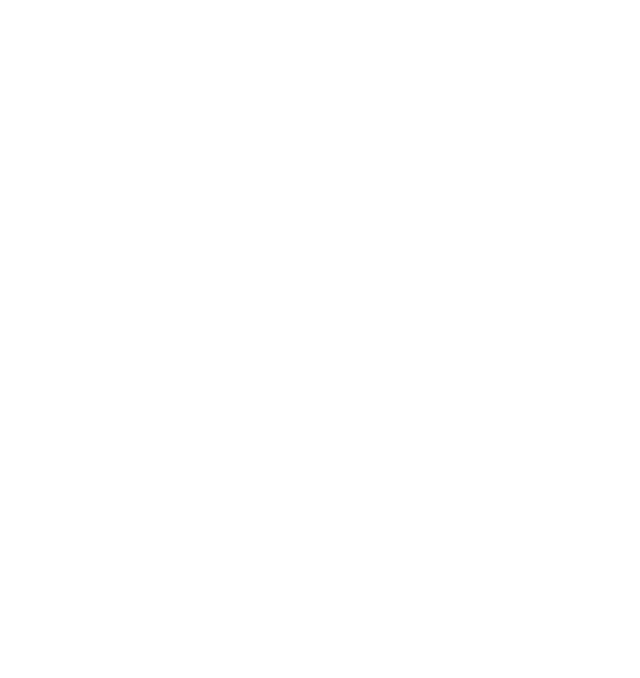
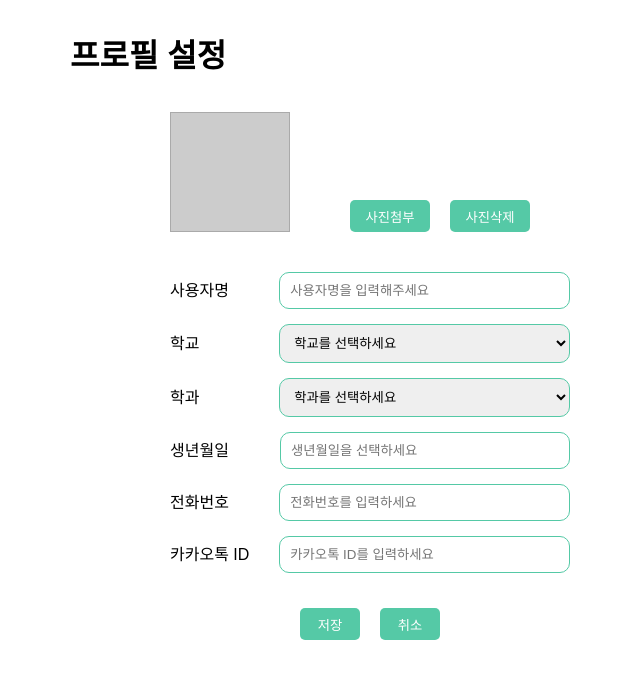
Before and after one commit to Batrnan/uni_swap, a React (Vite) app: page /profile/edit in a window 1280 px wide. Before the commit this address had no page. Shown: the top 678 px of the page, without its empty margins (270-910 px from the left). Built offline with nearby package versions, Linux system fonts and the light colour scheme.

Commit message:
feat: 프로필 설정 페이지 마크업

```diff
--- a/package.json
+++ b/package.json
@@ -14,6 +14,7 @@
     "react": "^19.1.0",
     "react-datepicker": "^8.3.0",
     "react-dom": "^19.1.0",
+    "react-hook-form": "^7.56.3",
     "react-icons": "^5.5.0",
     "react-router-dom": "^7.5.3"
   },
--- a/src/App.jsx
+++ b/src/App.jsx
@@ -1,12 +1,13 @@
 import React from 'react';
 import './App.css';
-import ProfilePage from './pages/ProfilePage';
+import ProfilePage from './pages/profile/ProfilePage';
 import { BrowserRouter, Routes, Route } from 'react-router-dom';
 import LoginPage from './components/LoginPage';
 import SignupPage from './components/SignupPage';
 import MainPage from './components/MainPage';
 import NoticePage from './components/NoticePage';
 import NoticeDetailPage from './components/NoticeDetailPage';
+import ProfileEdit from './pages/profile/ProfileEdit';
 
 function App() {
   return (
@@ -18,6 +19,7 @@
         <Route path="/notices" element={<NoticePage />} />
         <Route path="/notices/:id" element={<NoticeDetailPage />} />
         <Route path="/profile" element={<ProfilePage />} />
+        <Route path="/profile/edit" element={<ProfileEdit />} />
       </Routes>
     </BrowserRouter>
   );
--- a/src/components/profile/ProfileActionItem.jsx
+++ b/src/components/profile/ProfileActionItem.jsx
@@ -1,16 +1,23 @@
-export default function ProfileActionItem({ icon, label }) {
+import { Link } from 'react-router-dom';
+
+const ProfileActionItem = ({ icon, label, href }) => {
   return (
-    <div
+    <Link
+      to={href}
       style={{
         display: 'flex',
         flexDirection: 'column',
         alignItems: 'center',
         gap: '10px',
         cursor: 'pointer',
+        textDecoration: 'none', // 언더라인 제거
+        color: 'inherit', // 현재 부모 요소의 색상 유지
       }}
     >
       {icon}
       <span>{label}</span>
-    </div>
+    </Link>
   );
-}
+};
+
+export default ProfileActionItem;
--- a/src/components/profile/ReviewLinkItem.jsx
+++ b/src/components/profile/ReviewLinkItem.jsx
@@ -1,6 +1,6 @@
 import { FaArrowAltCircleRight } from 'react-icons/fa';
 
-export default function ReviewLinkItem({ label }) {
+const ReviewLinkItem = ({ label }) => {
   return (
     <div
       style={{
@@ -14,4 +14,6 @@
       <FaArrowAltCircleRight size={30} />
     </div>
   );
-}
+};
+
+export default ReviewLinkItem;
--- a/src/components/share/UserProfile.jsx
+++ b/src/components/share/UserProfile.jsx
@@ -1,4 +1,4 @@
-export default function UserProfile({ profileImageUrl, nickname, major }) {
+const UserProfile = ({ profileImageUrl, nickname, major }) => {
   return (
     <div
       style={{
@@ -31,4 +31,6 @@
       </div>
     </div>
   );
-}
+};
+
+export default UserProfile;
--- /dev/null
+++ b/src/pages/profile/ProfileEdit/ProfileEdit.css
@@ -0,0 +1,6 @@
+.custom-datepicker-input {
+  padding: 10px;
+  border: 1px solid #55c9a6;
+  border-radius: 10px;
+  width: 290px;
+}
--- /dev/null
+++ b/src/pages/profile/ProfileEdit/index.jsx
@@ -0,0 +1,222 @@
+import React from 'react';
+import { useForm, Controller } from 'react-hook-form';
+import { useNavigate } from 'react-router-dom';
+import DatePicker from 'react-datepicker';
+import 'react-datepicker/dist/react-datepicker.css';
+import './ProfileEdit.css';
+
+const ProfileEdit = () => {
+  const { control, handleSubmit } = useForm({
+    defaultValues: {
+      username: '',
+      school: '',
+      major: '',
+      birth: null,
+      phone: '',
+      kakao: '',
+    },
+  });
+  const navigate = useNavigate();
+
+  const onSubmit = (data) => {
+    console.log('입력된 정보:', data);
+  };
+
+  return (
+    <div style={{ maxWidth: '600px', margin: '0 auto' }}>
+      <h1 style={titleStyle}>프로필 설정</h1>
+      <div style={{ width: '400px', margin: '0 auto' }}>
+        {/* 프로필 이미지 영역 */}
+        <div style={{ display: 'flex', gap: '60px', alignItems: 'flex-end' }}>
+          <div style={profileBoxStyle} />
+          <div style={{ display: 'flex', gap: '20px' }}>
+            <button style={imageButtonStyle}>사진첨부</button>
+            <button style={imageButtonStyle}>사진삭제</button>
+          </div>
+        </div>
+
+        {/* 폼 시작 */}
+        <form onSubmit={handleSubmit(onSubmit)} style={formStyle}>
+          {/* 사용자명 */}
+          <LabelWithInput label="사용자명">
+            <Controller
+              name="username"
+              control={control}
+              render={({ field }) => (
+                <input
+                  {...field}
+                  placeholder="사용자명을 입력해주세요"
+                  style={inputStyle}
+                />
+              )}
+            />
+          </LabelWithInput>
+
+          {/* 학교 - select */}
+          <LabelWithInput label="학교">
+            <Controller
+              name="school"
+              control={control}
+              render={({ field }) => (
+                <select {...field} style={inputStyle}>
+                  <option value="">학교를 선택하세요</option>
+                  <option value="서울대학교">서울대학교</option>
+                  <option value="연세대학교">연세대학교</option>
+                  <option value="고려대학교">고려대학교</option>
+                  <option value="고려대학교">가천대학교</option>
+                </select>
+              )}
+            />
+          </LabelWithInput>
+
+          {/* 학과 - select */}
+          <LabelWithInput label="학과">
+            <Controller
+              name="major"
+              control={control}
+              render={({ field }) => (
+                <select {...field} style={inputStyle}>
+                  <option value="">학과를 선택하세요</option>
+                  <option value="컴퓨터공학과">컴퓨터공학과</option>
+                  <option value="전자공학과">전자공학과</option>
+                  <option value="경영학과">경영학과</option>
+                </select>
+              )}
+            />
+          </LabelWithInput>
+
+          {/* 생년월일 - DatePicker */}
+          <LabelWithInput label="생년월일">
+            <Controller
+              name="birth"
+              control={control}
+              render={({ field }) => (
+                <DatePicker
+                  placeholderText="생년월일을 선택하세요"
+                  onChange={(date) => field.onChange(date)}
+                  selected={field.value}
+                  dateFormat="yyyy-MM-dd"
+                  maxDate={new Date()}
+                  showYearDropdown
+                  scrollableYearDropdown
+                  yearDropdownItemNumber={100}
+                  className="custom-datepicker-input"
+                />
+              )}
+            />
+          </LabelWithInput>
+
+          {/* 전화번호 */}
+          <LabelWithInput label="전화번호">
+            <Controller
+              name="phone"
+              control={control}
+              render={({ field }) => (
+                <input
+                  {...field}
+                  placeholder="전화번호를 입력하세요"
+                  style={inputStyle}
+                />
+              )}
+            />
+          </LabelWithInput>
+
+          {/* 카카오톡 ID */}
+          <LabelWithInput label="카카오톡 ID">
+            <Controller
+              name="kakao"
+              control={control}
+              render={({ field }) => (
+                <input
+                  {...field}
+                  placeholder="카카오톡 ID를 입력하세요"
+                  style={inputStyle}
+                />
+              )}
+            />
+          </LabelWithInput>
+
+          {/* 저장 / 취소 버튼 */}
+          <div style={buttonGroupStyle}>
+            <button type="submit" style={buttonStyle}>
+              저장
+            </button>
+            <button
+              type="button"
+              onClick={() => navigate('/profile')}
+              style={buttonStyle}
+            >
+              취소
+            </button>
+          </div>
+        </form>
+      </div>
+    </div>
+  );
+};
+
+const LabelWithInput = ({ label, children }) => (
+  <div style={{ display: 'flex', alignItems: 'center', gap: '30px' }}>
+    <h1 style={{ width: '88px' }}>{label}</h1>
+    {children}
+  </div>
+);
+
+/* === 스타일 === */
+const titleStyle = {
+  fontSize: '32px',
+  fontWeight: 'bold',
+  marginBottom: '40px',
+  marginTop: '40px',
+};
+
+const profileBoxStyle = {
+  width: '120px',
+  height: '120px',
+  backgroundColor: '#ccc',
+  border: '1px solid #aaa',
+};
+
+const imageButtonStyle = {
+  width: '80px',
+  height: '32px',
+  cursor: 'pointer',
+  color: '#fff',
+  backgroundColor: '#55C9A6',
+  border: 'none',
+  borderRadius: '5px',
+};
+
+const formStyle = {
+  display: 'flex',
+  flexDirection: 'column',
+  gap: '15px',
+  marginTop: '40px',
+};
+
+const inputStyle = {
+  padding: '10px',
+  border: '1px solid #55C9A6',
+  borderRadius: '10px',
+  width: '320px',
+};
+
+const buttonStyle = {
+  width: '60px',
+  height: '32px',
+  color: '#fff',
+  backgroundColor: '#55C9A6',
+  border: 'none',
+  borderRadius: '5px',
+  cursor: 'pointer',
+};
+
+const buttonGroupStyle = {
+  marginTop: '20px',
+  width: '100%',
+  display: 'flex',
+  gap: '20px',
+  justifyContent: 'center',
+};
+
+export default ProfileEdit;
--- a/src/pages/ProfilePage/index.jsx
+++ b/src/pages/profile/ProfilePage/index.jsx
@@ -1,11 +1,11 @@
 import sellImage from '/assets/sell.png';
 import likeImage from '/assets/like.png';
 import { IoMdSettings } from 'react-icons/io';
-import ReviewLinkItem from '../../components/profile/ReviewLinkItem';
-import ProfileActionItem from '../../components/profile/ProfileActionItem';
-import UserProfile from '../../components/share/UserProfile';
+import ReviewLinkItem from '../../../components/profile/ReviewLinkItem';
+import ProfileActionItem from '../../../components/profile/ProfileActionItem';
+import UserProfile from '../../../components/share/UserProfile';
 
-export default function ProfilePage() {
+const ProfilePage = () => {
   return (
     <div style={{ maxWidth: '600px', margin: '0 auto' }}>
       <h1
@@ -42,8 +42,9 @@
           label="내가 찜한 상품"
         />
         <ProfileActionItem
+          href={'/profile/edit'}
           icon={<IoMdSettings size={70} />}
-          label="프로필 수정"
+          label="프로필 설정"
         />
       </div>
       <div
@@ -60,4 +61,6 @@
       </div>
     </div>
   );
-}
+};
+
+export default ProfilePage;
```
Also changed, not shown: 1 other file (tests, documents, lock files or other folders).
